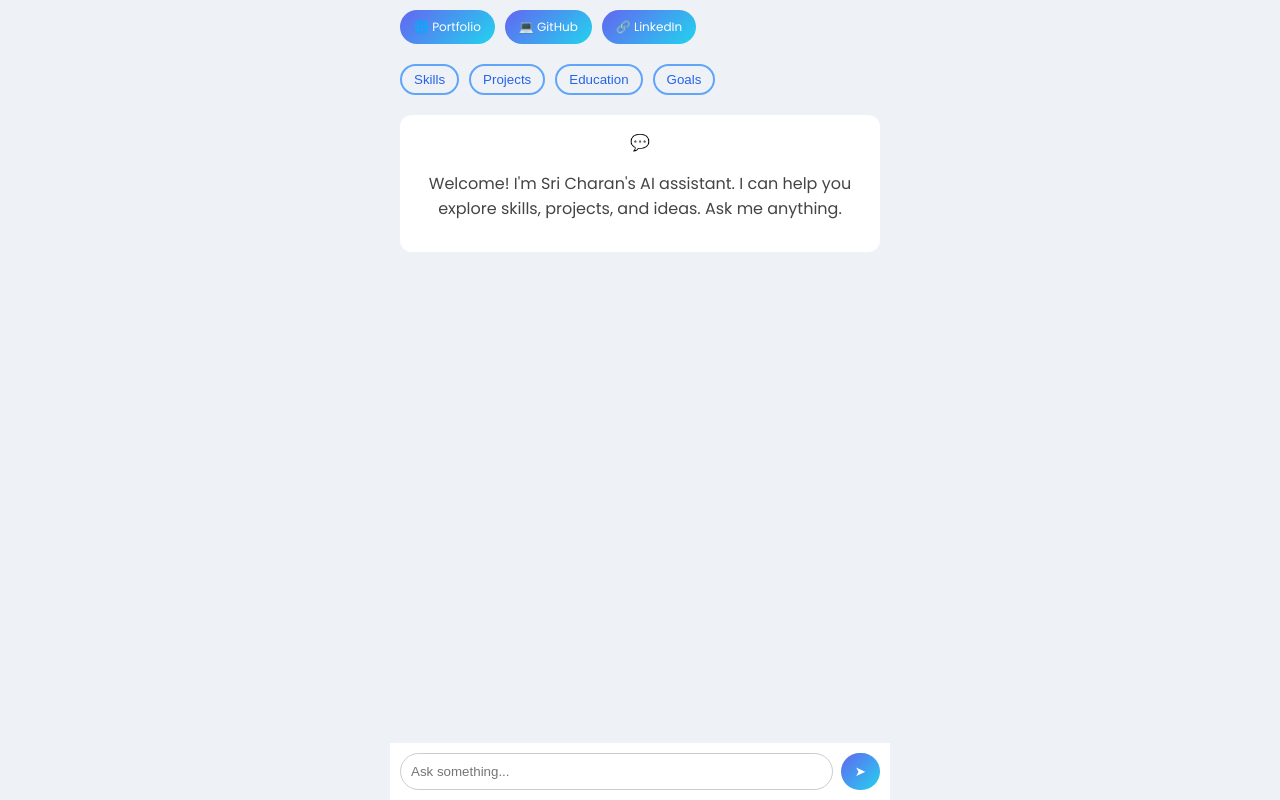
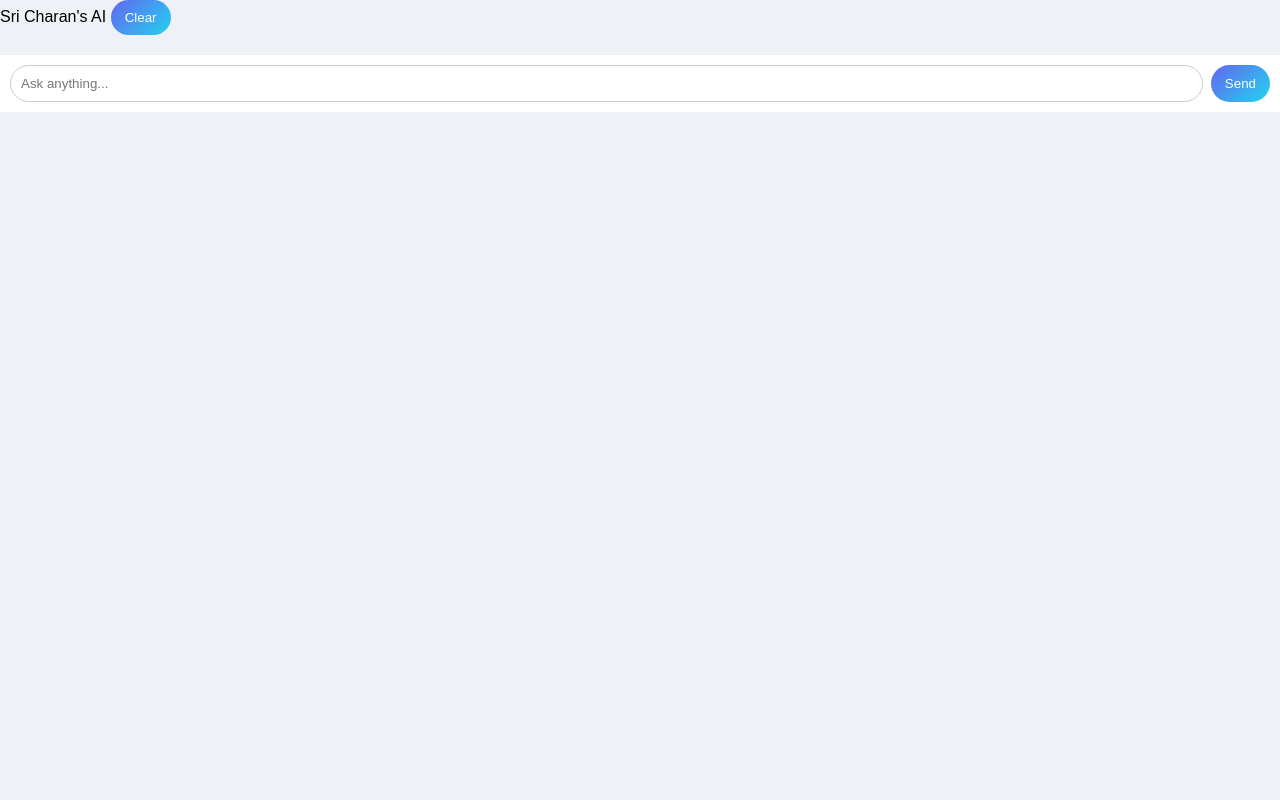
Before and after one commit to charan6401-rgb/Chatbo, a Flask app: page / in a window 1280 px wide. Run offline with Flask 3, Linux system fonts and the light colour scheme.

Commit message:
Update index.html

```diff
--- a/templates/index.html
+++ b/templates/index.html
@@ -3,51 +3,24 @@
 <head>
 <meta charset="UTF-8">
 <meta name="viewport" content="width=device-width, initial-scale=1.0">
-<title>Sri Charan AI</title>
-
-<link href="https://fonts.googleapis.com/css2?family=Poppins:wght@400;600&display=swap" rel="stylesheet">
+<title>Sri Charan's AI</title>
 <link rel="stylesheet" href="/static/style.css">
 </head>
 
 <body>
 
-<div class="container">
-
-  <!-- TOP LINKS -->
-  <div class="top-links">
-    <a href="https://portfolio-xiok.onrender.com/" target="_blank">🌐 Portfolio</a>
-    <a href="https://github.com/charan6401-rgb" target="_blank">💻 GitHub</a>
-    <a href="https://www.linkedin.com/in/jangam-sri-charan-166a513b8" target="_blank">🔗 LinkedIn</a>
+<div class="app">
+  <div class="header glass">
+    Sri Charan's AI
+    <button onclick="clearChat()">Clear</button>
   </div>
 
-  <!-- SUGGESTION CHIPS -->
-  <div class="chips">
-    <button>Skills</button>
-    <button>Projects</button>
-    <button>Education</button>
-    <button>Goals</button>
+  <div id="chat" class="chat"></div>
+
+  <div class="input-area glass">
+    <input id="input" placeholder="Ask anything...">
+    <button onclick="send()">Send</button>
   </div>
-
-  <!-- CHAT -->
-  <div id="chat">
-
-    <div class="welcome-card">
-      <div class="icon">💬</div>
-      <p>
-        Welcome! I'm Sri Charan's AI assistant.
-        I can help you explore skills, projects, and ideas.
-        Ask me anything.
-      </p>
-    </div>
-
-  </div>
-
-  <!-- INPUT -->
-  <div class="input-area">
-    <input id="input" placeholder="Ask something..." />
-    <button id="send">➤</button>
-  </div>
-
 </div>
 
 <script src="/static/script.js"></script>
```
